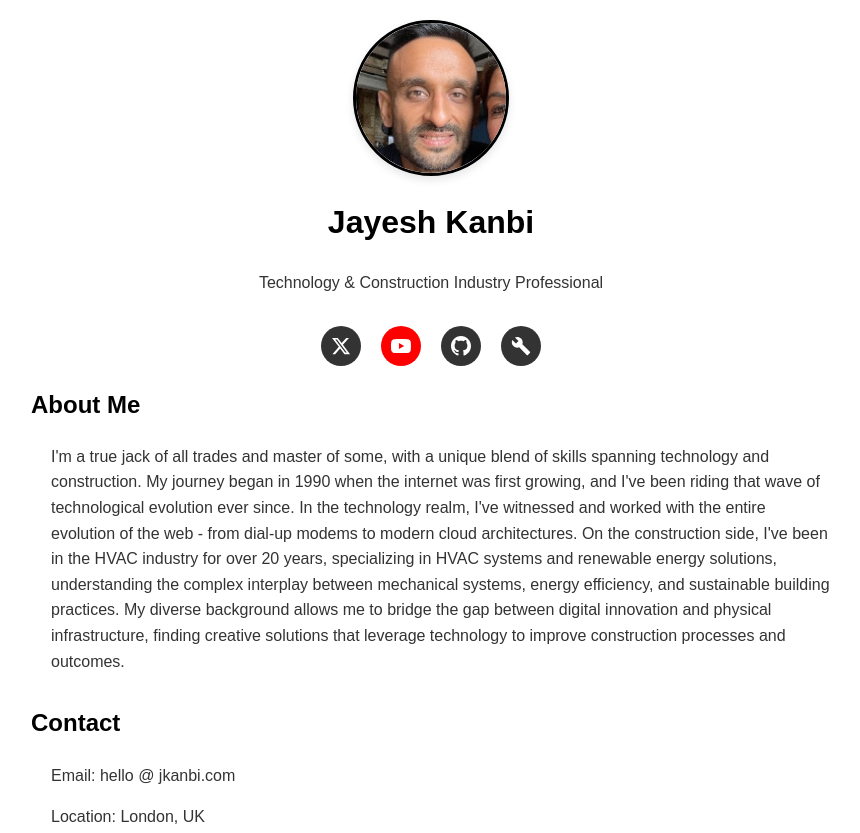
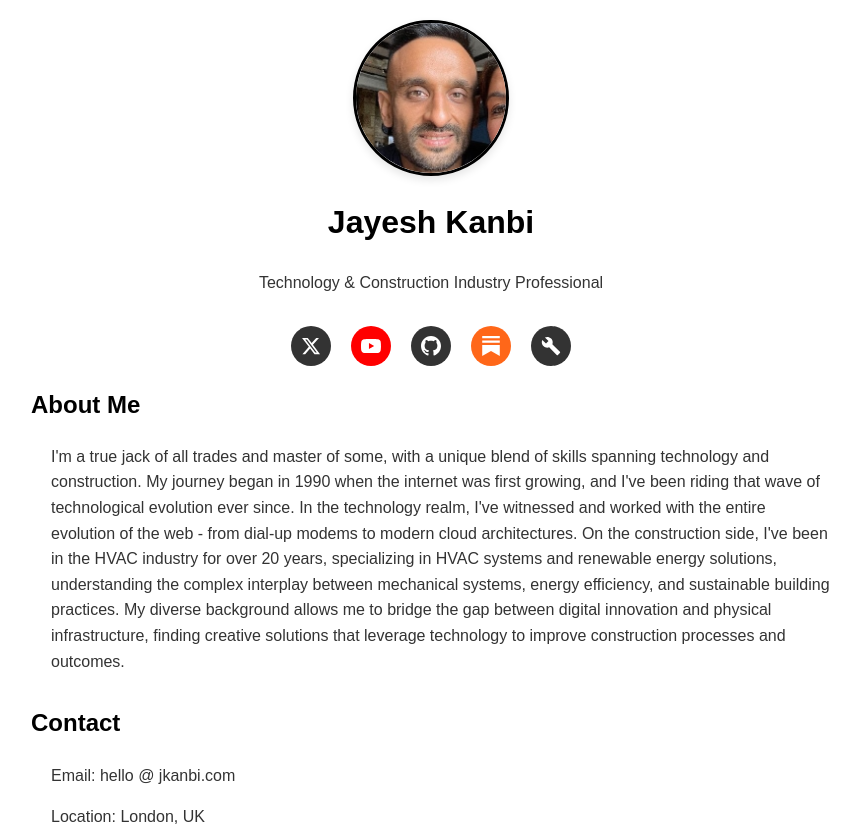
Before and after one commit to jkanbi/jkanbi.com, a plain HTML site: page index.html in a window 1280 px wide. Shown: the top 833 px of the page, without its empty margins (209-1069 px from the left). Drawn offline with Linux system fonts and the light colour scheme.

Commit message:
add sub stack svg icon and link
https://jkanbi.substack.com/

```diff
--- a/index.html
+++ b/index.html
@@ -96,6 +96,21 @@
         .youtube-link svg {
             fill: #ffffff;
         }
+        .substack-link {
+            background-color: #ff6719;
+        }
+        .substack-link svg {
+            fill: #ffffff;
+        }
+
+        @media (prefers-color-scheme: dark) {
+            .substack-link {
+                background-color: #ffffff;
+            }
+            .substack-link svg {
+                fill: #ff6719;
+            }
+        }
         .skills-list {
             list-style-type: none;
             padding: 0;
@@ -148,6 +163,11 @@
             <a href="https://github.com/jkanbi" target="_blank" rel="noopener noreferrer" class="social-link github-link" aria-label="View GitHub Profile">
                 <svg viewBox="0 0 24 24">
                     <path d="M12 0c-6.626 0-12 5.373-12 12 0 5.302 3.438 9.8 8.207 11.387.599.111.793-.261.793-.577v-2.234c-3.338.726-4.033-1.416-4.033-1.416-.546-1.387-1.333-1.756-1.333-1.756-1.089-.745.083-.729.083-.729 1.205.084 1.839 1.237 1.839 1.237 1.07 1.834 2.807 1.304 3.492.997.107-.775.418-1.305.762-1.604-2.665-.305-5.467-1.334-5.467-5.931 0-1.311.469-2.381 1.236-3.221-.124-.303-.535-1.524.117-3.176 0 0 1.008-.322 3.301 1.23.957-.266 1.983-.399 3.003-.404 1.02.005 2.047.138 3.006.404 2.291-1.552 3.297-1.23 3.297-1.23.653 1.653.242 2.874.118 3.176.77.84 1.235 1.911 1.235 3.221 0 4.609-2.807 5.624-5.479 5.921.43.372.823 1.102.823 2.222v3.293c0 .319.192.694.801.576 4.765-1.589 8.199-6.086 8.199-11.386 0-6.627-5.373-12-12-12z"/>
+                </svg>
+            </a>
+            <a href="https://jkanbi.substack.com" target="_blank" rel="noopener noreferrer" class="social-link substack-link" aria-label="Subscribe on Substack">
+                <svg viewBox="0 0 24 24">
+                    <path d="M22.539 8.242H1.46V5.406h21.08v2.836zM1.46 10.812V24L12 18.11 22.54 24V10.812H1.46zM22.54 0H1.46v2.836h21.08V0z"/>
                 </svg>
             </a>
             <a href="https://webtools.jkanbi.com" target="_blank" rel="noopener noreferrer" class="social-link webtools-link" aria-label="Visit Web Tools">
```
